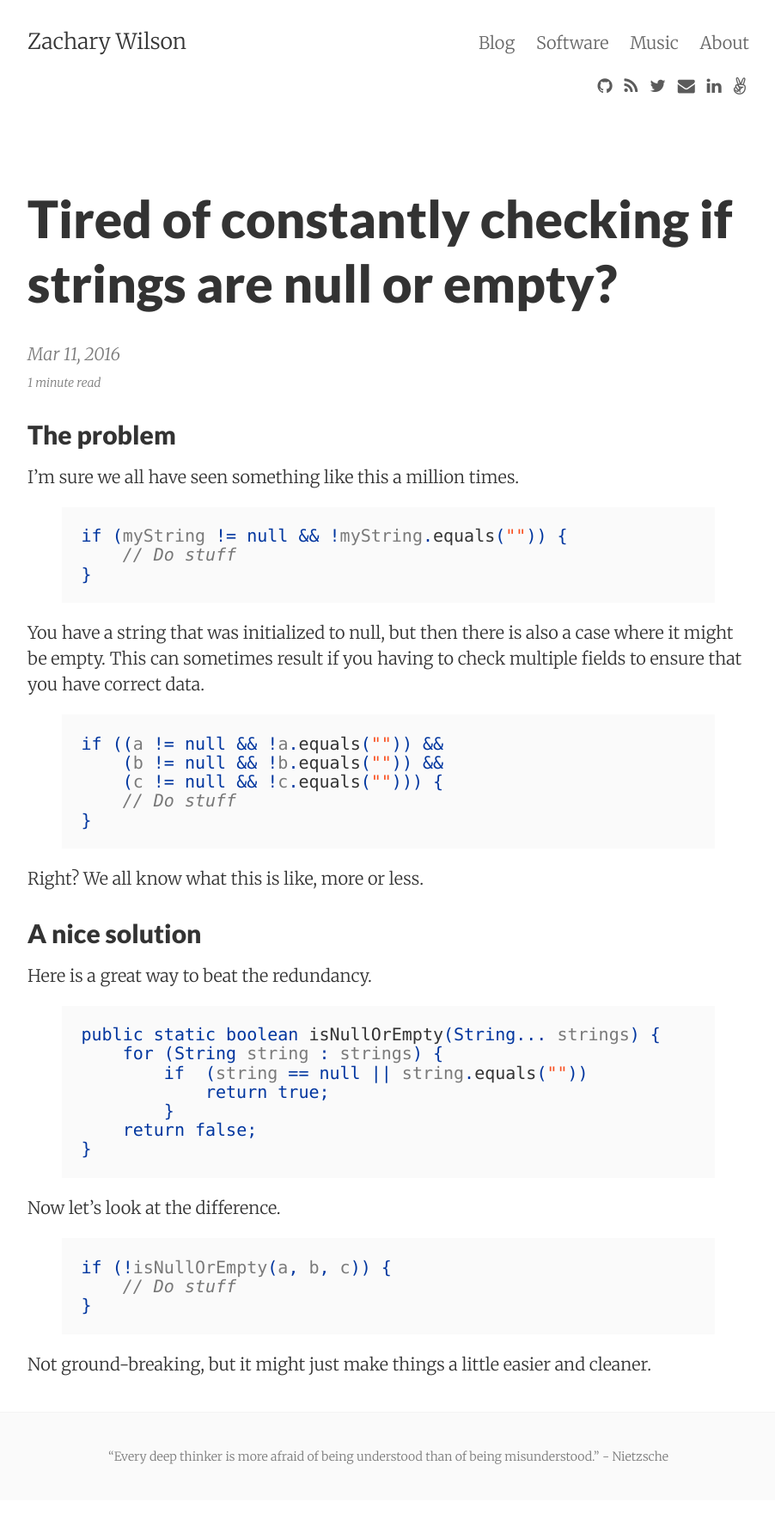
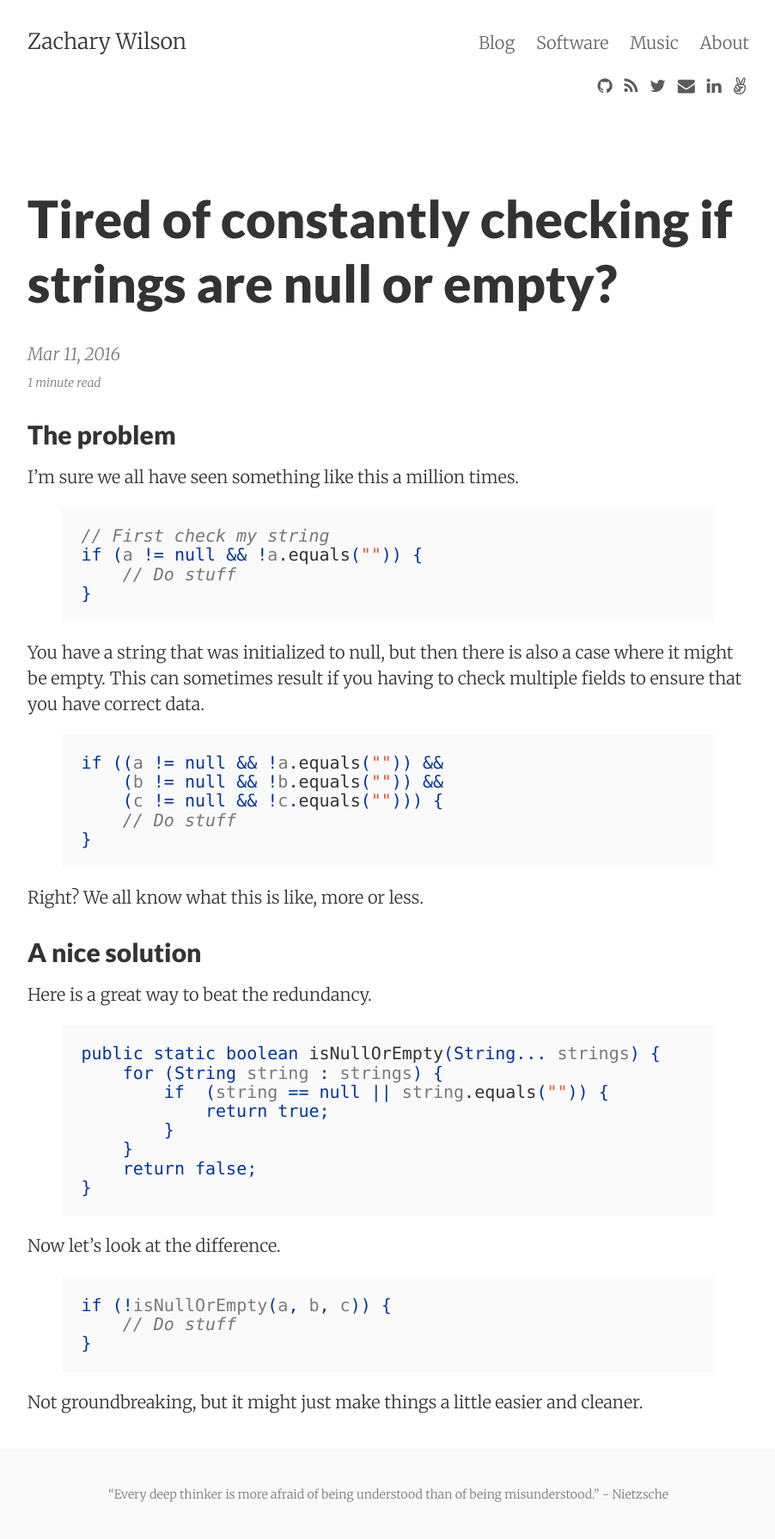
Before and after one commit to zakrywilson/zakrywilson.github.io, a Jekyll site: the page built from _posts/2016-03-11-is-null-or-empty-method.md, in a window 1280 px wide. Shown: the whole page at 86% size, without its empty margins (188-1090 px from the left). Built offline with Jekyll 4.4.1, drawn with Linux system fonts in a browser that asks for light colours; nearby versions of some CDN libraries; before the commit the page ends 1745 px from its top, so only the background shows below that.

Commit message:
Minor fixes

```diff
--- a/_posts/2016-03-11-is-null-or-empty-method.md
+++ b/_posts/2016-03-11-is-null-or-empty-method.md
@@ -11,7 +11,8 @@ categories: Java
 I'm sure we all have seen something like this a million times.
 
 {% highlight java %}
-if (myString != null && !myString.equals("")) {
+// First check my string
+if (a != null && !a.equals("")) {
     // Do stuff
 }
 {% endhighlight %}
@@ -35,9 +36,10 @@ Here is a great way to beat the redundancy.
 {% highlight java %}
 public static boolean isNullOrEmpty(String... strings) {
     for (String string : strings) {
-        if  (string == null || string.equals(""))
+        if  (string == null || string.equals("")) {
             return true;
         }
+    }
     return false;
 }
 {% endhighlight %}
@@ -50,4 +52,4 @@ if (!isNullOrEmpty(a, b, c)) {
 }
 {% endhighlight %}
 
-Not ground-breaking, but it might just make things a little easier and cleaner.
+Not groundbreaking, but it might just make things a little easier and cleaner.
```
